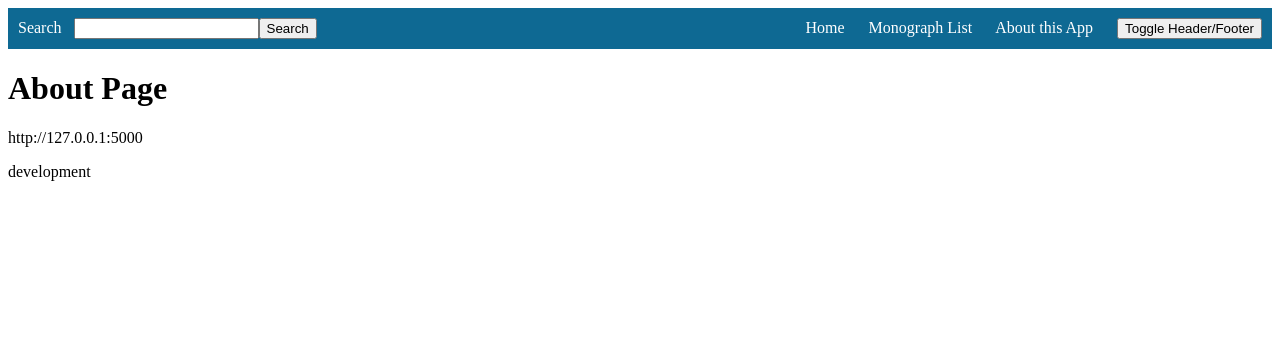
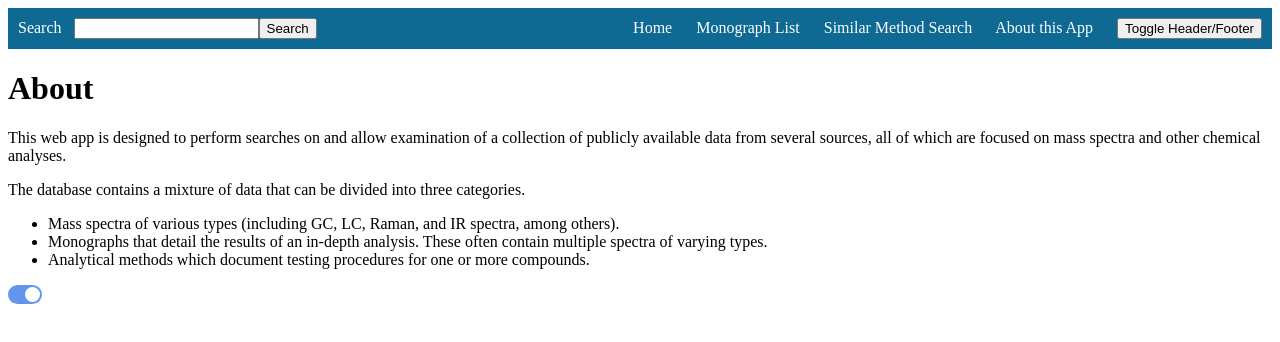
Before and after one commit to USEPA/AMOS-UI, a Vue app: page /about in a window 1280 px wide. Shown: the top 342 px of the page. Built offline with nearby package versions, Linux system fonts and the light colour scheme.

Commit message:
Added a page for searching for methods containing compounds similar a given compound by DTXSID; assorted minor changes to text and CSS.

```diff
--- a/src/assets/style.css
+++ b/src/assets/style.css
@@ -1,90 +1,33 @@
-:root {
-  font-family: Inter, Avenir, Helvetica, Arial, sans-serif;
-  font-size: 16px;
-  line-height: 24px;
-  font-weight: 400;
+/***** GENERAL-USE STYLES *****/
 
-  color-scheme: light dark;
-  color: rgba(255, 255, 255, 0.87);
-  background-color: #242424;
+.text-that-can-overflow {
+    overflow: hidden;
+    text-overflow: ellipsis;
+    white-space: nowrap;
+  }
 
-  font-synthesis: none;
-  text-rendering: optimizeLegibility;
-  -webkit-font-smoothing: antialiased;
-  -moz-osx-font-smoothing: grayscale;
-  -webkit-text-size-adjust: 100%;
+
+/***** STYLES FOR TAB BARS *****/
+
+.tab-bar {
+  margin-bottom: 0px;
+  display: flex;
+  justify-content: space-around;
 }
 
-a {
-  font-weight: 500;
-  color: #646cff;
-  text-decoration: inherit;
-}
-a:hover {
-  color: #535bf2;
+.tab-bar a{
+  padding: 12px 24px;
+  border: 1px solid #0e6993;
 }
 
-a {
-  font-weight: 500;
-  color: #646cff;
-  text-decoration: inherit;
-}
-a:hover {
-  color: #535bf2;
+.tab-bar a.active {
+  background: rgb(14, 105, 147, 0.25);
 }
 
-body {
-  margin: 0;
-  display: flex;
-  place-items: center;
-  min-width: 320px;
-  min-height: 100vh;
+
+
+/***** AG-GRID TABLE FORMATTING *****/
+
+.ag-theme-balham {
+  --ag-selected-row-background-color: rgb(14, 105, 147, 0.25);
 }
-
-h1 {
-  font-size: 3.2em;
-  line-height: 1.1;
-}
-
-button {
-  border-radius: 8px;
-  border: 1px solid transparent;
-  padding: 0.6em 1.2em;
-  font-size: 1em;
-  font-weight: 500;
-  font-family: inherit;
-  background-color: #1a1a1a;
-  cursor: pointer;
-  transition: border-color 0.25s;
-}
-button:hover {
-  border-color: #646cff;
-}
-button:focus,
-button:focus-visible {
-  outline: 4px auto -webkit-focus-ring-color;
-}
-
-.card {
-  padding: 2em;
-}
-
-#app {
-  max-width: 1280px;
-  margin: 0 auto;
-  padding: 2rem;
-  text-align: center;
-}
-
-@media (prefers-color-scheme: light) {
-  :root {
-    color: #213547;
-    background-color: #ffffff;
-  }
-  a:hover {
-    color: #747bff;
-  }
-  button {
-    background-color: #f9f9f9;
-  }
-}
--- a/src/components/SpectrumViewer.vue
+++ b/src/components/SpectrumViewer.vue
@@ -8,8 +8,8 @@
     <p>Information</p>
     <ul style="list-style-type: none;">
         <li><strong>Number of Points:</strong> {{ spectrum.length }}</li>
-        <li><strong>Spectral Entropy:</strong> {{ spectral_entropy ? spectral_entropy.toFixed(6) : "Undefined" }}</li>
-        <li><strong>Normalized Entropy:</strong> {{ normalized_entropy ? normalized_entropy.toFixed(6) : "Undefined" }}</li>
+        <li><strong>Spectral Entropy:</strong> {{ spectral_entropy ? spectral_entropy.toFixed(4) : "Undefined" }}</li>
+        <li><strong>Normalized Entropy:</strong> {{ normalized_entropy ? normalized_entropy.toFixed(4) : "Undefined" }}</li>
         <li><strong>Rating:</strong> {{ spectrum.length == 1 ? "N/A" : (spectral_entropy <= 3.0 & normalized_entropy <= 0.8 ? "Clean" : "Noisy") }}</li>
         <li><strong>SPLASH:</strong> <a :href="`https://www.google.com/search?q=${splash}`">{{ splash }}</a></li>
     </ul>
--- a/src/components/TopNavigationBar.vue
+++ b/src/components/TopNavigationBar.vue
@@ -9,6 +9,8 @@
       <router-link to="/">Home</router-link>
       &emsp;
       <router-link to="/monograph_list">Monograph List</router-link>
+      &emsp;
+      <router-link to="/similar_method_search">Similar Method Search</router-link>
       &emsp;
       <router-link to="/about">About this App</router-link>
       &emsp;
@@ -51,7 +53,6 @@
 
   .nav-bar-right a{
     color: white;
-    /*font-family: 'Roboto';*/
     text-decoration: none;
   }
 </style>
--- a/src/router/index.js
+++ b/src/router/index.js
@@ -8,7 +8,8 @@ const routes = [
     {path: "/swg_list", name: "SWG Monograph List", component: ()=>import('../views/SWGList.vue')},
     {path: "/search/:search_term", name: "Search Results", component: ()=>import('../views/SearchResults.vue')},
     {path: "/monograph_list", name: "Monograph List", component: ()=>import('../views/MonographList.vue')},
-    {path: "/find_inchikeys/:inchikey", name: "Inchikey Search", component: ()=>import('../views/InchikeyRedirect.vue')}
+    {path: "/find_inchikeys/:inchikey", name: "Inchikey Search", component: ()=>import('../views/InchikeyRedirect.vue')},
+    {path: "/similar_method_search", name: "Similar Method Search", component: ()=>import('../views/SimilarMethodSearch.vue')}
   ]
 
 const router = createRouter({
--- a/src/views/About.vue
+++ b/src/views/About.vue
@@ -1,20 +1,72 @@
 <template>
   <div class="About">
-    <h1>About Page</h1>
-    <p>{{BACKEND_LOCATION}}</p>
-    <p>{{APP_MODE}}</p>
+    <h1>About</h1>
+    <p>This web app is designed to perform searches on and allow examination of a collection of publicly available data from several sources, all of which are focused on mass spectra and other chemical analyses. </p>
+    <p>The database contains a mixture of data that can be divided into three categories.</p>
+    <ul>
+      <li>Mass spectra of various types (including GC, LC, Raman, and IR spectra, among others).</li>
+      <li>Monographs that detail the results of an in-depth analysis.  These often contain multiple spectra of varying types.</li>
+      <li>Analytical methods which document testing procedures for one or more compounds.</li>
+    </ul>
+    <label class="toggle-switch">
+      <input type="checkbox" class="toggle-switch-input" checked>
+      <span class="toggle-slider"></span>
+    </label>
   </div>
 </template>
 
 <script>
-  import { BACKEND_LOCATION , APP_MODE } from '@/assets/store';
-
   export default {
     data() {
       return {
-        BACKEND_LOCATION,
-        APP_MODE
+        x: true
       }
     }
   }
 </script>
+
+<style>
+  .toggle-switch {
+    position: fixed;
+    width: 34px;
+    height: 19px;
+  }
+
+  .toggle-switch-input {
+    opacity: 0;
+    width: 0;
+    height: 0;
+  }
+
+  .toggle-slider {
+    position: absolute;
+    cursor: pointer;
+    top: 0;
+    left: 0;
+    right: 0;
+    bottom: 0;
+    border-radius: 1rem;
+    background-color: lightgray;
+    transition: .3s;
+  }
+
+  .toggle-slider::before {
+    position: absolute;
+    content: "";
+    height: 15px;
+    width: 15px;
+    left: 2px;
+    bottom: 2px;
+    border-radius: 50%;
+    background-color: white;
+    transition: .3s;
+  }
+
+  .toggle-switch-input:checked + .toggle-slider::before {
+    transform: translateX(15px);
+  }
+
+  .toggle-switch-input:checked + .toggle-slider {
+    background-color: cornflowerblue;
+  }
+</style>
--- a/src/views/Home.vue
+++ b/src/views/Home.vue
@@ -2,9 +2,7 @@
   <div class="home">
     <h1>Home Page</h1>
     <div class="about-this-app">
-      <h3>About this app</h3>
-      <p>This app will perform searches on a collection of publicly available data from several sources, and return a mixture of mass spectra, monographs, and methods concerning the searched compound.  Searches can be made on compound name, InChIKey, CAS number, or DTXSID.</p>
-      <p>The database contains a mixture of data consisting of mass spectra, monograph reports, and writeups of analytical methods.  The search will return records of all three types, however certain ones can be hidden by default using the checkboxes below the search bar.</p>
+      <p>The search will return records of all three types -- spectra, monographs, and methods -- by default, however certain ones can be hidden by default using the checkboxes below the search bar.</p>
       <div>
         <input @keyup.enter="go_big_bar()" id="big-search-bar" name="big-search-bar" placeholder="Search name, InChIKey, DTXSID, or CASRN..." size="60" v-model="bigBarSearchTerm">
         <button @click="go_big_bar()">Search</button>
--- a/src/views/MonographList.vue
+++ b/src/views/MonographList.vue
@@ -28,6 +28,7 @@
   import { LicenseManager } from 'ag-grid-enterprise'
   LicenseManager.setLicenseKey('CompanyName=US EPA,LicensedGroup=Multi,LicenseType=MultipleApplications,LicensedConcurrentDeveloperCount=5,LicensedProductionInstancesCount=0,AssetReference=AG-010288,ExpiryDate=3_December_2022_[v2]_MTY3MDAyNTYwMDAwMA==4abffeb82fbc0aaf1591b8b7841e6309')
 
+  import '@/assets/style.css'
   import StoredPDFViewer from '@/components/StoredPDFViewer.vue'
   import { BACKEND_LOCATION } from '@/assets/store';
 
@@ -55,7 +56,6 @@
       this.names = response.data.names
       this.sourcePath = response.data.source_path
       this.monographInfo = response.data.monograph_info
-      console.log(this.BACKEND_LOCATION)
     },
 
     methods: {
@@ -67,7 +67,6 @@
           console.log(event)
           this.selectedRowData = event.data
           this.anyMonographSelected = true
-          //this.target_pdf_url = `http://v2626umcth819.rtord.epa.gov:9415/get_pdf/${event.data.record_source}/${event.data.filename}.pdf`
           this.target_pdf_url = `${this.BACKEND_LOCATION}/get_pdf/${event.data.record_source}/${event.data.filename}.pdf`
         }
       }
--- a/src/views/SearchResults.vue
+++ b/src/views/SearchResults.vue
@@ -2,8 +2,8 @@
   <div class="full-results-page">
     <div class="search-results">
       <div class="results-header">
-        <h1 v-if="still_searching">Searching for "{{$route.params.search_term}}"...</h1>
-        <h1 v-else>Search Results for "{{$route.params.search_term}}"</h1>
+        <h1 v-if="still_searching" class="text-that-can-overflow">Searching for "{{$route.params.search_term}}"...</h1>
+        <h1 v-else class="text-that-can-overflow">Search Results for "{{$route.params.search_term}}"</h1>
         <br/>
         <div class="chemical-box">
           <div class="chemical-image-highlight">
@@ -22,6 +22,14 @@
             </ul>
           </div>
         </div>
+        <input type="checkbox" id="single-point-spectra" v-model="includeSinglePointSpectra" @change="updateCheckboxFilters">
+        <label for="single-point-spectra">Include Single Point Spectra</label>
+      </div>
+      <div class="tab-bar">
+        <a :class="resultTableViewMode == 'all' ? 'active' : ''" @click="updateTab('all')">All Results</a>
+        <a :class="resultTableViewMode == 'spectrum' ? 'active' : ''" @click="updateTab('spectrum')">Spectra</a>
+        <a :class="resultTableViewMode == 'monograph' ? 'active' : ''" @click="updateTab('monograph')">Monographs</a>
+        <a :class="resultTableViewMode == 'method' ? 'active' : ''" @click="updateTab('method')">Methods</a>
       </div>
       <ag-grid-vue
         class="ag-theme-balham"
@@ -32,6 +40,8 @@
         rowSelection="single"
         @first-data-rendered="onGridReady"
         @row-selected="onRowSelected"
+        :isExternalFilterPresent="isExternalFilterPresent"
+        :doesExternalFilterPass="doesExternalFilterPass"
       ></ag-grid-vue>
     </div>
     <div class="information-viewer">
@@ -45,14 +55,15 @@
 
 <script>
   import axios from 'axios';
+
   import '/node_modules/ag-grid-community/dist/styles/ag-grid.css';
   import '/node_modules/ag-grid-community/dist/styles/ag-theme-balham.css';
   import { AgGridVue } from "ag-grid-vue3";
-
   import 'ag-grid-enterprise'
   import { LicenseManager } from 'ag-grid-enterprise'
   LicenseManager.setLicenseKey('CompanyName=US EPA,LicensedGroup=Multi,LicenseType=MultipleApplications,LicensedConcurrentDeveloperCount=5,LicensedProductionInstancesCount=0,AssetReference=AG-010288,ExpiryDate=3_December_2022_[v2]_MTY3MDAyNTYwMDAwMA==4abffeb82fbc0aaf1591b8b7841e6309')
 
+  import '@/assets/style.css'
   import '@/assets/search_results.css'
   import SpectrumViewer from '@/components/SpectrumViewer.vue'
   import StoredPDFViewer from '@/components/StoredPDFViewer.vue'
@@ -67,6 +78,8 @@
         id_info: {},
         still_searching: true,
         BACKEND_LOCATION,
+        includeSinglePointSpectra: true,
+        resultTableViewMode: "all",
         columnDefs: [
           //{field: 'dtxsid', headerName: 'DTXSID'},
           //{field: 'name', headerName:'Compound Name'},
@@ -139,6 +152,37 @@
         anchor.target = '_blank';
         anchor.download = 'nameYourFileHere.csv';
         anchor.click();
+      },
+      isExternalFilterPresent() {
+        return true
+      },
+      doesExternalFilterPass(node) {
+        console.log(node.data)
+
+        let singlePointSpectrum = false
+        if (node.data.comment) {
+          if (!this.includeSinglePointSpectra & (node.data.comment.includes("# PEAKS=1;") | node.data.comment.endsWith("# PEAKS=1"))) {
+            singlePointSpectrum = true
+          }
+        }
+
+        // filter out result types based on selected
+        let correctResultType = true
+        if (this.resultTableViewMode != "all") {
+          if (node.data.record_type.toLowerCase() != this.resultTableViewMode) {
+            correctResultType = false
+          }
+        }
+
+        return (!singlePointSpectrum) & correctResultType;
+      },
+      updateCheckboxFilters() {
+        console.log(this.includeSinglePointSpectra)
+        this.gridApi.onFilterChanged()
+      },
+      updateTab(tabName) {
+        this.resultTableViewMode = tabName
+        this.gridApi.onFilterChanged()
       }
     },
     async created() {
@@ -179,10 +223,4 @@
   color: #0000EE;
   text-decoration: underline;
 }
-
-.description-text {
-  overflow: hidden;
-  text-overflow: ellipsis;
-  white-space: nowrap;
-}
 </style>
--- /dev/null
+++ b/src/views/SimilarMethodSearch.vue
@@ -0,0 +1,97 @@
+<template>
+  <div class="wrap">
+    <div class="monograph-box">
+      <p></p>
+      <div>
+        <label for="search-dtxsid">DTXSID</label> &nbsp;
+        <input @keyup.enter="methodSearch()" type="text" v-model="methodSearchDTXSID" name="search-dtxsid">
+        <button @click="methodSearch()">Method Search</button>
+      </div>
+      <p>The table below lists methods for compounds that are similar to {{ currentDTXSID }}.</p>
+      <div id="grid-theme-wrapper" class="modded-theme">
+        <ag-grid-vue
+          class="ag-theme-balham"
+          style="height:600px; width:100%"
+          :columnDefs="columnDefs"
+          :rowData="results"
+          rowSelection="single"
+          @row-selected="onRowSelected"
+        ></ag-grid-vue>
+      </div>
+    </div>
+    <StoredPDFViewer style="width: 48vw;" v-if="anyMethodSelected" :selectedRowData="selectedRowData"/>
+  </div>
+</template>
+
+<script>
+  import axios from 'axios';
+
+  import '/node_modules/ag-grid-community/dist/styles/ag-grid.css';
+  import '/node_modules/ag-grid-community/dist/styles/ag-theme-balham.css';
+  import { AgGridVue } from "ag-grid-vue3";
+  import 'ag-grid-enterprise'
+  import { LicenseManager } from 'ag-grid-enterprise'
+  LicenseManager.setLicenseKey('CompanyName=US EPA,LicensedGroup=Multi,LicenseType=MultipleApplications,LicensedConcurrentDeveloperCount=5,LicensedProductionInstancesCount=0,AssetReference=AG-010288,ExpiryDate=3_December_2022_[v2]_MTY3MDAyNTYwMDAwMA==4abffeb82fbc0aaf1591b8b7841e6309')
+
+  import '@/assets/style.css'
+  import StoredPDFViewer from '@/components/StoredPDFViewer.vue'
+  import { BACKEND_LOCATION } from '@/assets/store';
+
+  export default{
+    data() {
+      return {
+        BACKEND_LOCATION,
+        results: [],
+        anyMethodSelected: false,
+        selectedRowData: {},
+        methodSearchDTXSID: "",
+        columnDefs: [
+          {field: "method_name", headerName: "Method Name", cellClass: "text-that-can-overflow"},
+          {field: "source", headerName: "Source", suppressSizeToFit: true},
+          {field: "dtxsid", headerName: "Similar DTXSID", width: 125, suppressSizeToFit: true},
+          {field: "year_published", headerName: "Year", width: 70, suppressSizeToFit: true},
+          {field: "similarity", headerName: "Compound Similarity", width: 190, suppressSizeToFit: true, sortable: true, sort: "desc", cellRenderer: params => {return params.data.similarity.toFixed(3)}}
+        ]
+      }
+    },
+    created() {
+      1
+    },
+    components: {
+      AgGridVue,
+      StoredPDFViewer
+    },
+    methods: {
+      async methodSearch() {
+        const path = `${this.BACKEND_LOCATION}/get_similar_methods/${this.methodSearchDTXSID}`;
+        const response = await axios.get(path)
+        this.currentDTXSID = this.methodSearchDTXSID
+        this.results = response.data.results
+      },
+      onGridReady(params) {
+        1
+      },
+      onRowSelected(event){
+        if (event.event){
+          console.log(event)
+          this.selectedRowData = event.data
+          this.anyMethodSelected = true
+          this.target_pdf_url = `${this.BACKEND_LOCATION}/get_pdf/${event.data.source}/${event.data.internal_id}`
+          console.log(this.target_pdf_url)
+        }
+      }
+    }
+  }
+</script>
+
+<style>
+.wrap{
+  display: flex;
+}
+
+.monograph-box{
+  /*height: 90vh;*/
+  width: 48vw;
+  /*overflow: scroll;*/
+}
+</style>
```
Also changed, not shown: src/components/StoredPDFViewer.vue (+1 -15 lines), src/assets/search_results.css (line endings or trailing spaces).
